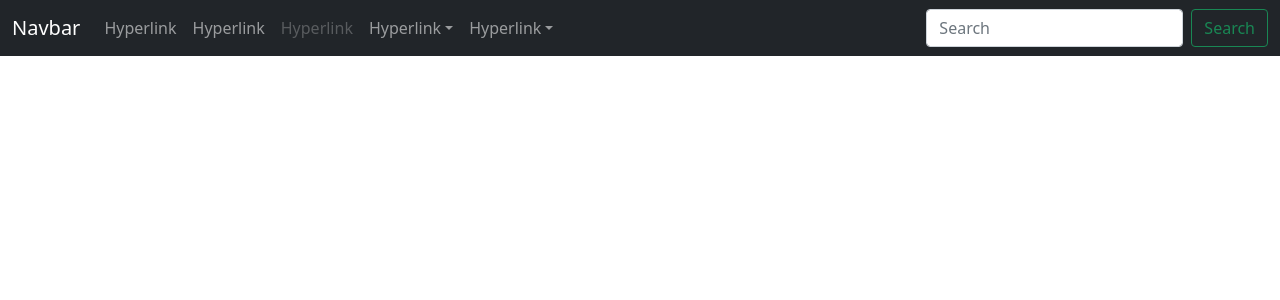
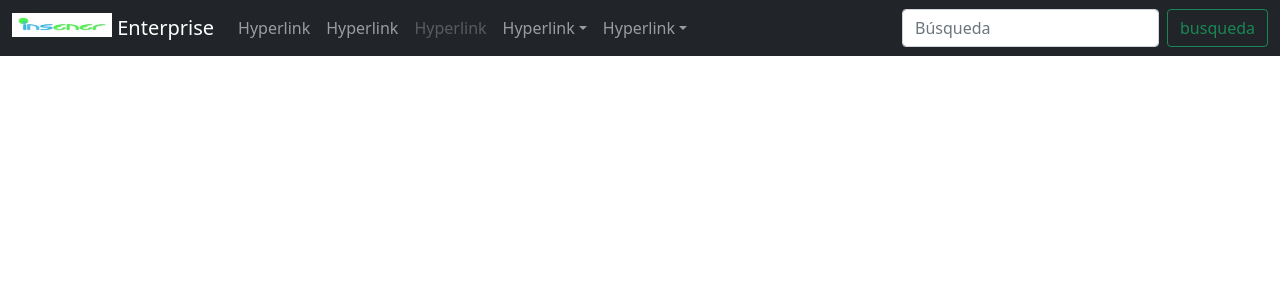
Before and after one commit to LucasPerezPastor/PhpWebPage, a PHP site: page / in a window 1280 px wide. Shown: the top 300 px of the page. Run offline with PHP 8.4, Linux system fonts and the light colour scheme.

Commit message:
Añadido formulario de búsqueda

```diff
--- a/config/viewConfig.php
+++ b/config/viewConfig.php
@@ -79,25 +79,25 @@ $nav=["type"=>HtmlTags::LIST_UNORDERED,"id"=>'',"method"=>'',"title"=>'',"src"=>
         $item1,$item2,$item3,$item4]];
 
 
-$item1=["type"=>HtmlTags::LIST_ARTICLE,"id"=>'item1',"method"=>HtmlTags::LIST_ACTIVE,"title"=>'',"src"=>'',"include"=>["type"=>HtmlTags::HYPERLINK,"id"=>'hyperlink1item1',"method"=>'',"title"=>'Hyperlink',"src"=>'#']];
-$item2=["type"=>HtmlTags::LIST_ARTICLE,"id"=>'item2',"method"=>'',"title"=>'',"src"=>'',"include"=>["type"=>HtmlTags::HYPERLINK,"id"=>'hyperlink1item2',"method"=>'',"title"=>'Hyperlink',"src"=>'#']];
-$item3=["type"=>HtmlTags::LIST_ARTICLE,"id"=>'item3',"method"=>'',"title"=>'',"src"=>'',"include"=>["type"=>HtmlTags::HYPERLINK,"id"=>'hyperlink1item3',"method"=>HtmlTags::HYPERLINK_DISABLED,"title"=>'Hyperlink',"src"=>'#']];
-$subMenu4=["type"=>HtmlTags::LIST_UNORDERED,"id"=>'submenuitem4',"method"=>'',"title"=>'',"src"=>'',"include"=>
-                [["type"=>HtmlTags::LIST_ARTICLE,"id"=>'submenuitem4item1',"method"=>'',"title"=>'',"src"=>'',"include"=>["type"=>HtmlTags::HYPERLINK,"id"=>'hyperlinksubmenuitem4item1',"method"=>'',"title"=>'Hyperlink',"src"=>'#']],
-                ["type"=>HtmlTags::LIST_ARTICLE,"id"=>'submenuitem4item2',"method"=>'',"title"=>'',"src"=>'',"include"=>["type"=>HtmlTags::HYPERLINK,"id"=>'hyperlinksubmenuitem4item2',"method"=>'',"title"=>'Hyperlink',"src"=>'#']],
-                ["type"=>HtmlTags::LIST_ARTICLE,"id"=>'submenuitem4item2',"method"=>'',"title"=>'',"src"=>'',"include"=>["type"=>HtmlTags::HYPERLINK,"id"=>'hyperlinksubmenuitem4item2',"method"=>'',"title"=>'Hyperlink',"src"=>'#']],
+$item1=["type"=>HtmlTags::LIST_ARTICLE,"id"=>'item1',"method"=>HtmlTags::LIST_ACTIVE,"include"=>["type"=>HtmlTags::HYPERLINK,"id"=>'hyperlink1item1',"title"=>'Hyperlink',"src"=>'#']];
+$item2=["type"=>HtmlTags::LIST_ARTICLE,"id"=>'item2',"include"=>["type"=>HtmlTags::HYPERLINK,"id"=>'hyperlink1item2',"title"=>'Hyperlink',"src"=>'#']];
+$item3=["type"=>HtmlTags::LIST_ARTICLE,"id"=>'item3',"include"=>["type"=>HtmlTags::HYPERLINK,"id"=>'hyperlink1item3',"method"=>HtmlTags::HYPERLINK_DISABLED,"title"=>'Hyperlink',"src"=>'#']];
+$subMenu4=["type"=>HtmlTags::LIST_UNORDERED,"id"=>'submenuitem4',"include"=>
+                [["type"=>HtmlTags::LIST_ARTICLE,"id"=>'submenuitem4item1',"include"=>["type"=>HtmlTags::HYPERLINK,"id"=>'hyperlinksubmenuitem4item1',"title"=>'Hyperlink',"src"=>'#']],
+                ["type"=>HtmlTags::LIST_ARTICLE,"id"=>'submenuitem4item2',"include"=>["type"=>HtmlTags::HYPERLINK,"id"=>'hyperlinksubmenuitem4item2',"title"=>'Hyperlink',"src"=>'#']],
+                ["type"=>HtmlTags::LIST_ARTICLE,"id"=>'submenuitem4item2',"include"=>["type"=>HtmlTags::HYPERLINK,"id"=>'hyperlinksubmenuitem4item2',"title"=>'Hyperlink',"src"=>'#']],
                 ]];
-$item4=["type"=>HtmlTags::LIST_ARTICLE,"id"=>'item4',"method"=>HtmlTags::LIST_DROPDOWN,"title"=>'',"src"=>'',"include"=>
-        [["type"=>HtmlTags::HYPERLINK,"id"=>'hyperlinkitem4',"method"=>'',"title"=>'Hyperlink',"src"=>'#'],
+$item4=["type"=>HtmlTags::LIST_ARTICLE,"id"=>'item4',"method"=>HtmlTags::LIST_DROPDOWN,"include"=>
+        [["type"=>HtmlTags::HYPERLINK,"id"=>'hyperlinkitem4',"title"=>'Hyperlink',"src"=>'#'],
         $subMenu4]];
 
-$subMenu5=["type"=>HtmlTags::LIST_UNORDERED,"id"=>'submenuitem5',"method"=>'',"title"=>'',"src"=>'',"include"=>
-        [["type"=>HtmlTags::LIST_ARTICLE,"id"=>'submenuitem5item1',"method"=>'',"title"=>'',"src"=>'',"include"=>["type"=>HtmlTags::HYPERLINK,"id"=>'hyperlinksubmenuitem5item1',"method"=>'',"title"=>'Hyperlink',"src"=>'#']],
-        ["type"=>HtmlTags::LIST_ARTICLE,"id"=>'submenuitem5item2',"method"=>'',"title"=>'',"src"=>'',"include"=>["type"=>HtmlTags::HYPERLINK,"id"=>'hyperlinksubmenuitem5item2',"method"=>'',"title"=>'Hyperlink',"src"=>'#']],
-        ["type"=>HtmlTags::LIST_ARTICLE,"id"=>'submenuitem5item2',"method"=>'',"title"=>'',"src"=>'',"include"=>["type"=>HtmlTags::HYPERLINK,"id"=>'hyperlinksubmenuitem5item2',"method"=>'',"title"=>'Hyperlink',"src"=>'#']],
+$subMenu5=["type"=>HtmlTags::LIST_UNORDERED,"id"=>'submenuitem5',"include"=>
+        [["type"=>HtmlTags::LIST_ARTICLE,"include"=>["type"=>HtmlTags::HYPERLINK,"src"=>'#']],
+        ["type"=>HtmlTags::LIST_ARTICLE,"include"=>["type"=>HtmlTags::HYPERLINK,"src"=>'#']],
+        ["type"=>HtmlTags::LIST_ARTICLE,"include"=>["type"=>HtmlTags::HYPERLINK,"src"=>'#']],
         ]];
-$item5=["type"=>HtmlTags::LIST_ARTICLE,"id"=>'item5',"method"=>HtmlTags::LIST_DROPDOWN,"title"=>'',"src"=>'',"include"=>
-[["type"=>HtmlTags::HYPERLINK,"id"=>'hyperlinkitem5',"method"=>'',"title"=>'Hyperlink',"src"=>'#'],
+$item5=["type"=>HtmlTags::LIST_ARTICLE,"id"=>'item5',"method"=>HtmlTags::LIST_DROPDOWN,"include"=>
+[["type"=>HtmlTags::HYPERLINK,"id"=>'hyperlinkitem5',"title"=>'Hyperlink',"src"=>'#'],
 $subMenu5]];
 
 $nav=["type"=>HtmlTags::LIST_UNORDERED,"id"=>'menu',"method"=>'',"title"=>'',"src"=>'',"include"=>[
@@ -105,5 +105,14 @@ $nav=["type"=>HtmlTags::LIST_UNORDERED,"id"=>'menu',"method"=>'',"title"=>'',"sr
 
 define('NAVBAR',$nav);
 
+
+//Logo de la página
+
+define('LOGO',["src"=>"img/logo.jpg","alt"=>"Logo","width"=>100,"height"=>24]);
+
+//Formulario de búqueda
+
+define('SEARCH_FORM',["name"=>"busqueda","placeholder"=>"Búsqueda","method"=>"POST","action"=>"#"]);
+
 //Idioma de la página
 $language='es';
--- a/templates/Basic.php
+++ b/templates/Basic.php
@@ -6,6 +6,21 @@ class Basic{
 
     //  pone el HEAD de la página HTML
 
+    /**
+     * Crea elementos del Head de una página HTML.
+     * Para ello se basa en varios arrays que pueden ser arrays asociativos o
+     * arrays de arrays asociativos con los parámetros necesarios
+     * para crear los elementos HTML. Utiliza las llamadas a métodos de la
+     * clase HtmlTags para generar el código HTML necesario.
+     *
+     * @param array $headContent
+     * @param array $favicons
+     * @param array $links
+     * @param array $javaScripts
+     * @param array $faceBookOpenGraph
+     * @param array $twitterCard
+     * @return void
+     */
     public static function head(array $headContent=NULL,array $favicons=NULL,array $links=NULL,array $javaScripts=NULL,array $faceBookOpenGraph=NULL,array $twitterCard=NULL)
     {
       if (!is_null($headContent)){
@@ -59,72 +74,43 @@ class Basic{
       };
     }
 
-
-
-    //Creacion del NAV de la página web
-
-    /*public static function navBarExplorer_(array $navBar=NULL,$id='',string $subclass='',bool $dropdown=false):array{
-      $out=[];
-      if (!empty($navBar)){
-        if ($navBar["type"]==HtmlTags::LIST_UNORDERED || $navBar["type"]==HtmlTags::LIST_ORDERED){
-          if ($dropdown){
-            $keys=["{type}","{id_name}","{title}","{href}","{labelledby}"];
-            $words=[$navBar["type"],$navBar["id"],$navBar["src"],$navBar["title"],$id];
-            $out[]=str_replace($keys,$words,'<{type} id={id_name} class="dropdown-menu" aria-labelledby="{labelledby}">{title}');
-          }else{
-            $keys=["{type}","{id_name}","{title}","{href}"];
-            $words=[$navBar["type"],$navBar["id"],$navBar["title"],$navBar["src"]];
-            $out[]=str_replace($keys,$words,'<{type} id="{id_name}">{title}');
-          }
-          foreach ($navBar["include"] as $value) {
-            $out=$out+$this->navBarExplorer($value,$id,"dropdown-item",$dropdown);
-          }
-          $out[]='</'.$navBar["type"].'>';
-        }
-        if ($navBar["type"]==HtmlTags::HYPERLINK){
-          if ($dropdown){
-            // <a class="nav-link dropdown-toggle" href="#" id="dropdown01" data-bs-toggle="dropdown" aria-expanded="false">Dropdown</a>
-            $keys=["{type}","{id_name}","{title}","{labelledby}"];
-            $words=[$navBar["type"],$navBar["id"],$navBar["title"],$id];
-            $out[]=str_replace($kys,$words,'<{type} id={id_name} class="nav-link dropdown-toggle" href="{href}" data-bs-toggle="dropdown" aria-expanded="false">{title}');
-          }else{
-            $keys=["{type}","{id_name}","{title}","{class}"];
-            $words=[$navBar["type"],$navBar["id"],$navBar["title"],"subclass"];
-            $out[]=str_replace($keys,$words,'<{type} id="{id_name}" class="{class}">{title}');
-          }
-          foreach ($navBar["include"] as $value) {
-            $out=$out+$this->navBarExplorer($value,$id,"",$dropdown);
-          }
-          $out[]='</'.$navBar["type"].'>';
-        }
-        if ($navBar["type"]==HtmlTags::LIST_ARTICLE){
-          if ($dropdown){
-            //<li><a class="dropdown-item" href="#">Action</a></li>
-            $keys=["{type}","{id_name}","{title}","{labelledby}"];
-            $words=[$navBar["type"],$navBar["id"],$navBar["title"],$id];
-            $out[]=str_replace($keys,$words,'<{type} id={id_name}>{title}');
-          }else{
-            $keys=["{type}","{id_name}","{title}","{class}"];
-            $words=[$navBar["type"],$navBar["id"],$navBar["title"],"subclass"];
-            $out[]=str_replace($keys,$words,'<{type} id="{id_name}" class="{class}">{title}');
-          }
-          foreach ($navBar["include"] as $value) {
-            $out=$out+$this->navBarExplorer($value,$id,"",$dropdown);
-          }
-          $out[]='</'.$navBar["type"].'>';
-        }
-      }
-      return $out;
-    } */
-
+    /**
+     * Devuelve un string con la estructura $nameVariable="$variable"
+     * en el caso que $variable tenga algun valor válido sino
+     * devuelve un string vacio
+     *
+     * @param string $variable
+     * @param string $nameVariable
+     * @return string
+     */
     public static function returnValue(string $variable='',string $nameVariable=''):string{
-      if (!empty($variable)){
-        return $nameVariable.'="'.$variable.'"';
+      if (!empty($variable) && str_replace(' ','',$variable)<>''){
+        return $nameVariable.'="'.trim($variable).'"';
       }else{
         return '';
       }
     }
 
+
+     //Creacion del NAV de la página web
+
+    /**
+     *  Devuelve un array de Strings con una estructura de lista para el Nav de la
+     *  página , se basa en un starter-template de Bootstrap con bavBar collapsable.
+     *  Recorre el array $navBar para crear la estructura de listas con sus links correspodientes
+     *  y añadiendo las clases de BootsTrap necesarias. A la hora de recorrer el array de arrays de
+     *  navBar genera llamadas recursivas al mismo métod estático pasandole los parámetros necesarios
+     *  para ir creando las cadenas de strings.
+     *
+     * @param array $navBar
+     * @param string $class
+     * @param boolean $dropdown
+     * @param string $id
+     * @param string $dataBSToggle
+     * @param string $ariaExpanded
+     * @param string $ariaCurrent
+     * @return array
+     */
     public static function navBarExplorer(array $navBar=NULL,string $class='',bool $dropdown=false,string $id='',string $dataBSToggle='',string $ariaExpanded='',string $ariaCurrent=''):array{
       /* Ejemplo de Menu de navegación
       <ul class="navbar-nav me-auto mb-2 mb-md-0">
@@ -149,7 +135,6 @@ class Basic{
       */
 
       $out=[];
-
       if (!empty($navBar)){
         $innerClass='';
         $labelledBy='';
@@ -159,33 +144,32 @@ class Basic{
         $innerAriaDisabled="";//"true"
         $innerAriaCurrent='';//"page"
         $keys=["{type}","{id_name}","{title}","{class}","{href}","{labelledby}","{databasetoggle}","{ariaexpanded}","{tabindex}","{ariadisabled}","{ariacurrent}"];
-
         if (array_key_exists("type",$navBar)){//Si existe la clave "type" es una rray asociativo
-
-
-
-          if ($navBar["type"]==HtmlTags::LIST_UNORDERED || $navBar["type"]==HtmlTags::LIST_ORDERED){
-
+          //Si el array NavBar  no tiene alguna de las claves=>valor las pone en valor nulo.
+          $navType=$navBar["type"];
+          $navMethod=(array_key_exists("method",$navBar))?$navBar["method"]:'';
+          $navId=(array_key_exists("id",$navBar))?$navBar["id"]:'';
+          $navTitle=(array_key_exists("title",$navBar))?$navBar["title"]:'';
+          $navSrc=(array_key_exists("src",$navBar))?$navBar["src"]:'';
+          if ($navType==HtmlTags::LIST_UNORDERED || $navType==HtmlTags::LIST_ORDERED){
             if ($dropdown){
               $innerClass="dropdown-menu";
               $labelledBy=$id;
               $class="";
               $dataBSToggle="";
               $ariaExpanded="";
-
             }else{
               //<ul class="navbar-nav me-auto mb-2 mb-md-0">
               $innerClass="navbar-nav me-auto mb-2 mb-md-0";
               $class="nav-item";
               $dropdown=false;
             }
-          }elseif($navBar["type"]==HtmlTags::LIST_ARTICLE)
+          }elseif($navType==HtmlTags::LIST_ARTICLE)
           {
             if ($dropdown){
               $class='dropdown-item';
             }else{
-              $dropdown=($navBar["method"]==HtmlTags::LIST_DROPDOWN)?true:false;
-
+              $dropdown=($navMethod==HtmlTags::LIST_DROPDOWN)?true:false;
               $innerClass=$class;
               $class="nav-link";
               if ($dropdown){
@@ -193,14 +177,13 @@ class Basic{
                  $dataBSToggle=HtmlTags::LIST_DROPDOWN;
                  $ariaExpanded="false";
               };
-              if (strstr($navBar["method"],HtmlTags::LIST_ACTIVE)){
+              if (strstr($navMethod,HtmlTags::LIST_ACTIVE)){
                 $ariaCurrent="page";
               }
             }
-          }elseif ($navBar["type"]==HtmlTags::HYPERLINK)
-
+          }elseif ($navType==HtmlTags::HYPERLINK)
            {
-            if (strstr($navBar["method"],HtmlTags::HYPERLINK_DISABLED)){
+            if (strstr($navMethod,HtmlTags::HYPERLINK_DISABLED)){
             //<a class="nav-link disabled" href="#" tabindex="-1" aria-disabled="true">Disabled</a>
             $innerTabindex="-1";//"-1"
             $innerAriaDisabled="true";//"true"
@@ -214,74 +197,92 @@ class Basic{
               $innerDataBSToggle=$dataBSToggle;
             }
           }
-
-
-
-          $words=[$navBar["type"],self::returnValue($navBar["id"],"id"),
-              $navBar["title"],self::returnValue($innerClass.' '.$navBar["method"],"class"),
-              self::returnValue($navBar["src"],"href"),self::returnValue($labelledBy,"aria-labelledby"),
+          $words=[$navType,self::returnValue($navId,"id"),
+              $navTitle,self::returnValue($innerClass.' '.$navMethod,"class"),
+              self::returnValue($navSrc,"href"),self::returnValue($labelledBy,"aria-labelledby"),
               self::returnValue($innerDataBSToggle,"data-bs-toggle"),self::returnValue($innerAriaExpanded,"aria-expanded"),
               self::returnValue($innerTabindex,"tabindex"),self::returnValue($innerAriaDisabled,"aria-disabled"),
               self::returnValue($innerAriaCurrent,"aria-current")
             ];
-
-
-
             $out[]=str_replace($keys,$words,'<{type} {id_name} {class} {href} {labelledby} {databasetoggle} {ariaexpanded} {tabindex} {ariadisabled} {ariacurrent} >{title}');
-
-
-
-
           if (array_key_exists("include",$navBar)){
             //Si existe la clave "include", hay dentro otro array
             $out=array_merge($out,self::navBarExplorer($navBar["include"],$class,$dropdown,$id,$dataBSToggle,$ariaExpanded,$ariaCurrent));
           }
-          $out[]='</'.$navBar["type"].'>';
-
-
-
+          $out[]='</'.$navType.'>';
         }else
         {
           // Al no existir la clave "type" , vamos a comprobar si dentro hay más arrays.
           $arrs=array_filter($navBar,'is_array');//Filtra elementos de un array usando una función 'is_array',
                                                 //Devolverá un array con tantos 'true' como arrays haya dentro del array original
           if (count($arrs)==count($navBar)){
-            //Dterminamos que todos los elementos del array original son arrays
-
+            //Determinamos que todos los elementos del array original son arrays
+            // Y pasaremos a recorrer estos arrays para llamar de forma recursiva al método y pasarle los parámetros del array
             foreach ($navBar as $value) {
+              //Añadimos al array $out el resultado de pasarle de forma recursiva el array al método
               $out=array_merge($out,self::navBarExplorer($value,$class,$dropdown,$id,$dataBSToggle,$ariaExpanded,$ariaCurrent));
               $id=isset($value["id"])?$value["id"]:'';
             }
-
           }else
           {
             //El Array recibido no es válido
           }
         };
-
       }
       return $out;
     }
 
-    public static function nav(array $navBar=NULL,array $img=NULL,array $title=NULL){
+    /**
+     * Genera el menú de navegación
+     *
+     * @param array $navBar
+     * @param array $img
+     * @param array $title
+     * @return void
+     */
+    public static function nav(array $navBar=NULL,string $title='',string $href="#",array $logo=NULL,array $search=NULL){
       ?>
         <nav class="navbar navbar-expand-md navbar-dark bg-dark fixed-top">
           <div class="container-fluid">
-            <a class="navbar-brand" href="#">Navbar</a>
-            <button class="navbar-toggler" type="button" data-bs-toggle="collapse" data-bs-target="#navbarsExampleDefault" aria-controls="navbarsExampleDefault" aria-expanded="false" aria-label="Toggle navigation">
+            <a class="navbar-brand" href="<?php echo $href?>">
+              <?php
+              if (!empty($logo))
+              {
+
+                if (array_key_exists("src",$logo) && !empty($logo["src"]))
+                {
+                  ?>
+                  <img src="<?php echo $logo["src"]?>"
+                  alt="<?php echo (array_key_exists("alt",$logo)?$logo["alt"]:'')?>"
+                  width="<?php echo (array_key_exists("width",$logo)?$logo["width"]:'')?>"
+                  height="<?php echo (array_key_exists("height",$logo)?$logo["height"]:'')?>" class="d-inline-block align-top">
+                  <?php
+                }
+              }
+              echo $title;
+              ?>
+
+            </a>
+            <button class="navbar-toggler" type="button" data-bs-toggle="collapse" data-bs-target="#navbarsDefault" aria-controls="navbarsDefault" aria-expanded="false" aria-label="Toggle navigation">
               <span class="navbar-toggler-icon"></span>
             </button>
-            <div class="collapse navbar-collapse" id="navbarsExampleDefault">
+            <div class="collapse navbar-collapse" id="navbarsDefault">
               <?php
+                //<ul class="navbar-nav me-auto mb-2 mb-md-0"></ul>
                 $menu=self::navBarExplorer($navBar);//Generamos el menu de navegación a partir del array de valores
                 foreach ($menu as $value) {//Nos devueelve un array de strings que iremos imprimiendo uno a uno
                   echo $value;
                 }
+              if (!empty($search)){
                 ?>
-              <form class="d-flex">
-                    <input class="form-control me-2" type="search" placeholder="Search" aria-label="Search">
-                    <button class="btn btn-outline-success" type="submit">Search</button>
+                  <form class="d-flex" action="<?php echo (array_key_exists("action",$search)?$search["action"]:'')?>" method="<?php echo (array_key_exists("method",$search)?$search["method"]:'')?>">
+                    <input class="form-control me-2" type="search" placeholder="<?php echo (array_key_exists("placeholder",$search)?$search["placeholder"]:'')?>"
+                                  aria-label="Search">
+                    <button class="btn btn-outline-success" type="submit"><?php echo (array_key_exists("name",$search)?$search["name"]:'')?></button>
                   </form>
+                <?php
+              }
+              ?>
             </div>
           </div>
         </nav>
--- a/views/error.php
+++ b/views/error.php
@@ -8,7 +8,7 @@
 	<body>
       <?php
 
-    (TEMPLATE)::nav(NAVBAR);
+    (TEMPLATE)::nav(NAVBAR,"Enterprise","#",LOGO,SEARCH_FORM);
 
 
       ?>
```
Lines whose indentation alone changed are shown as unchanged.
